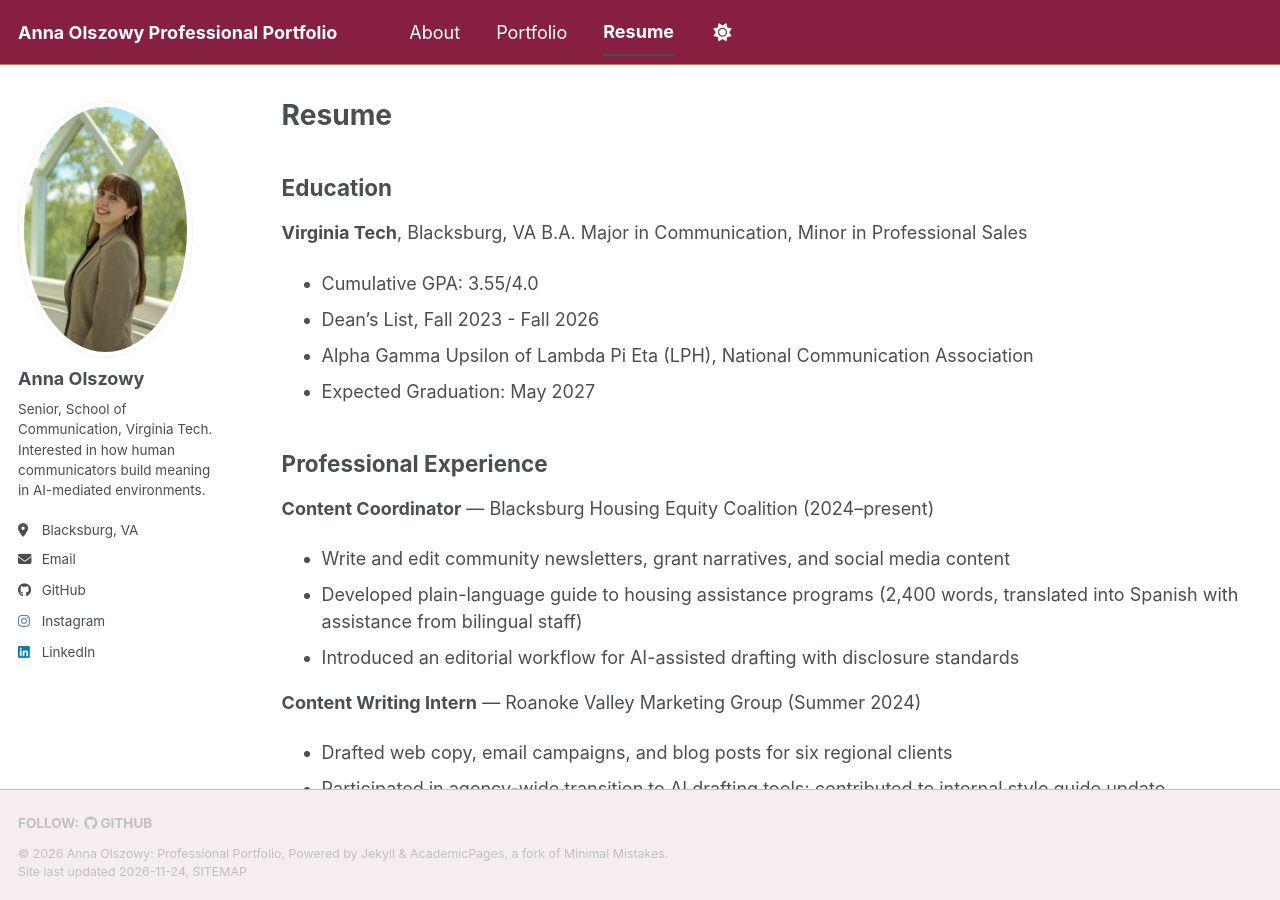
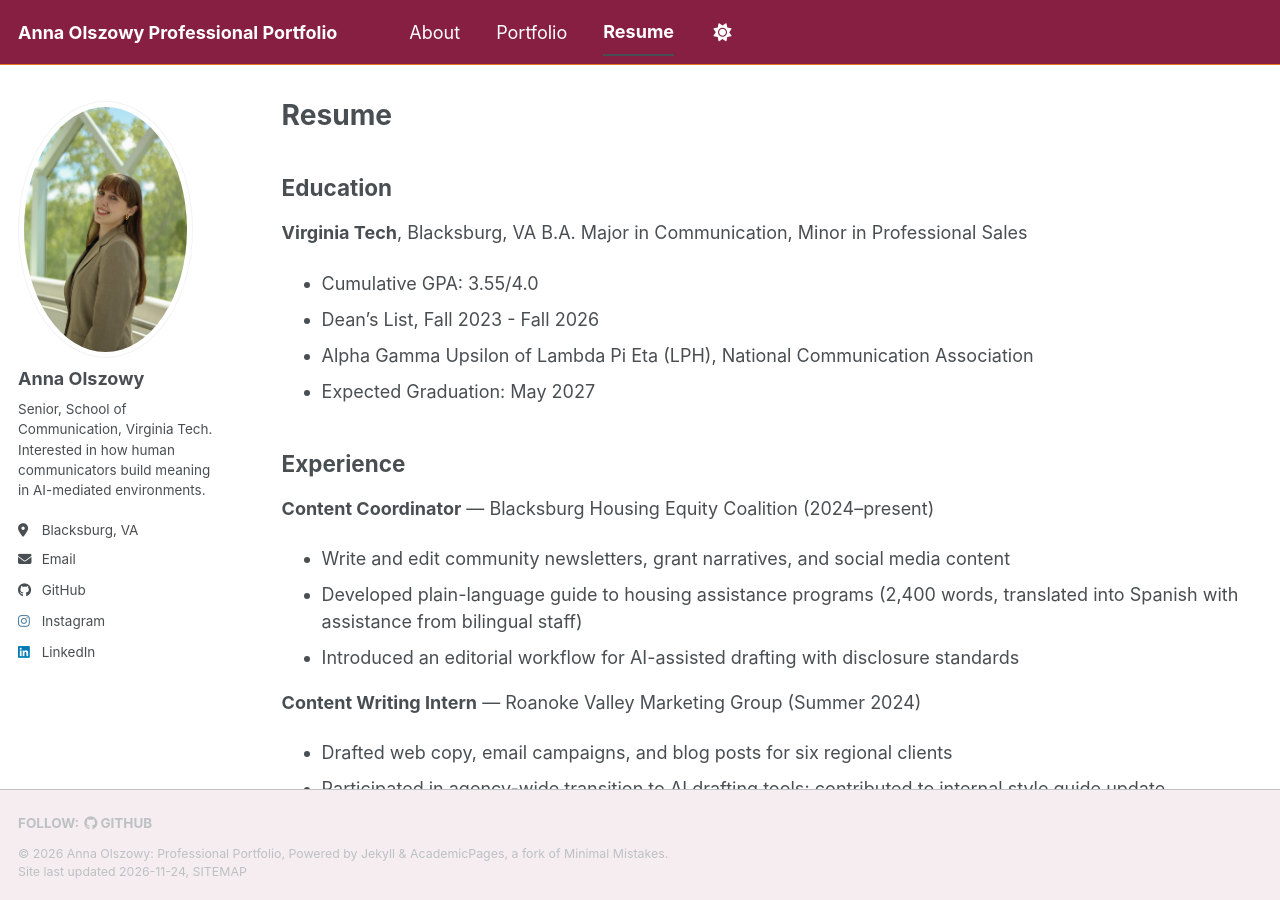
Before and after one commit to annaolszowy27/annaolszowy27.github.io, a Jekyll site: the page built from _pages/cv.md, in a window 1280 px wide and 900 px high. Built offline with Jekyll 4.4.1, drawn with Linux system fonts in a browser that asks for light colours; a script bundle is joined from its source files by our own code; library files that are not in the unit come from our copies.

Commit message:
Change heading from 'Professional Experience' to 'Experience'
Updated section heading from 'Professional Experience' to 'Experience'.

```diff
--- a/_pages/cv.md
+++ b/_pages/cv.md
@@ -23,7 +23,7 @@ B.A. Major in Communication, Minor in Professional Sales
 - Alpha Gamma Upsilon of Lambda Pi Eta (LPH), National Communication Association
 - Expected Graduation: May 2027
 
-## Professional Experience
+## Experience
 
 **Content Coordinator** — Blacksburg Housing Equity Coalition (2024–present)
 - Write and edit community newsletters, grant narratives, and social media content
```
